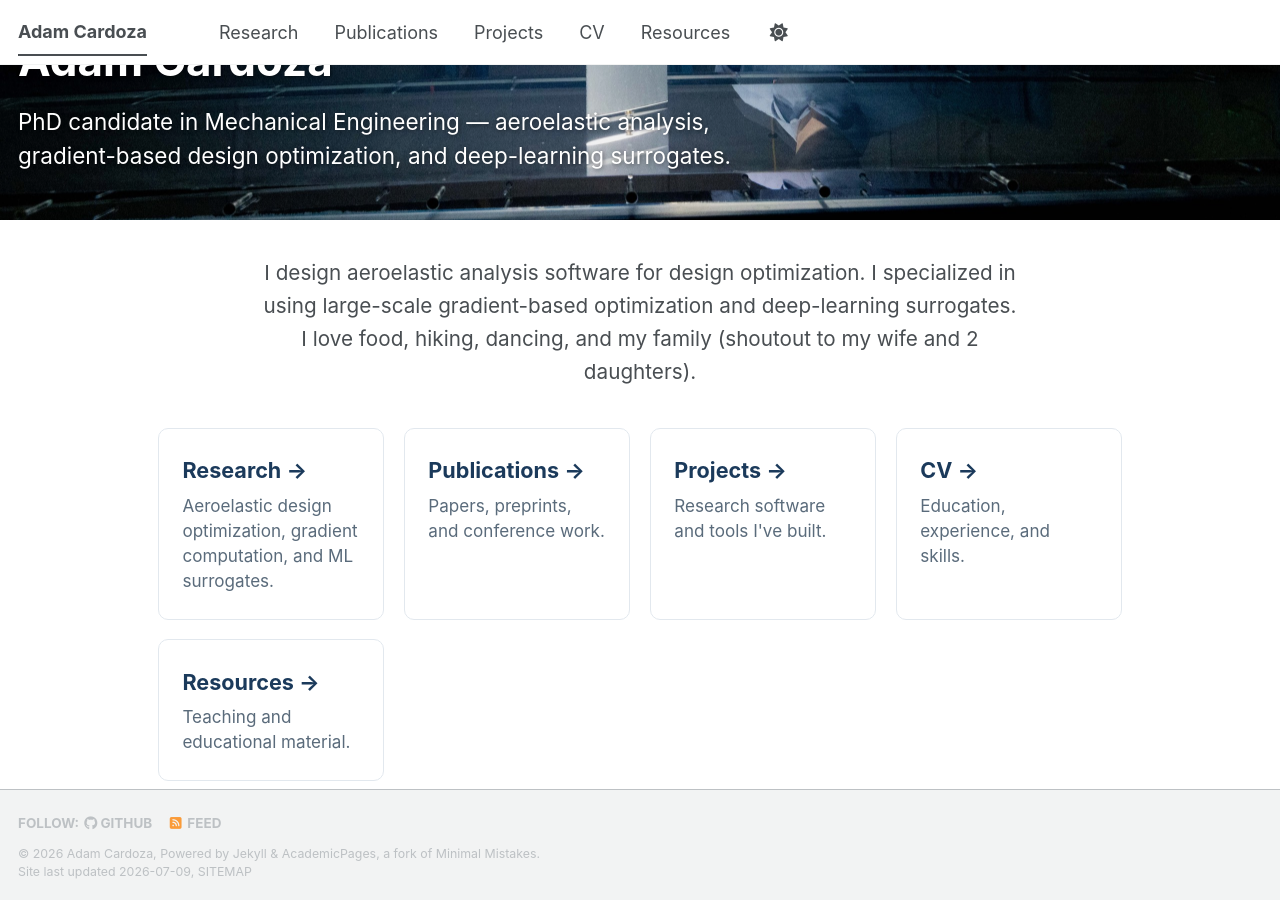
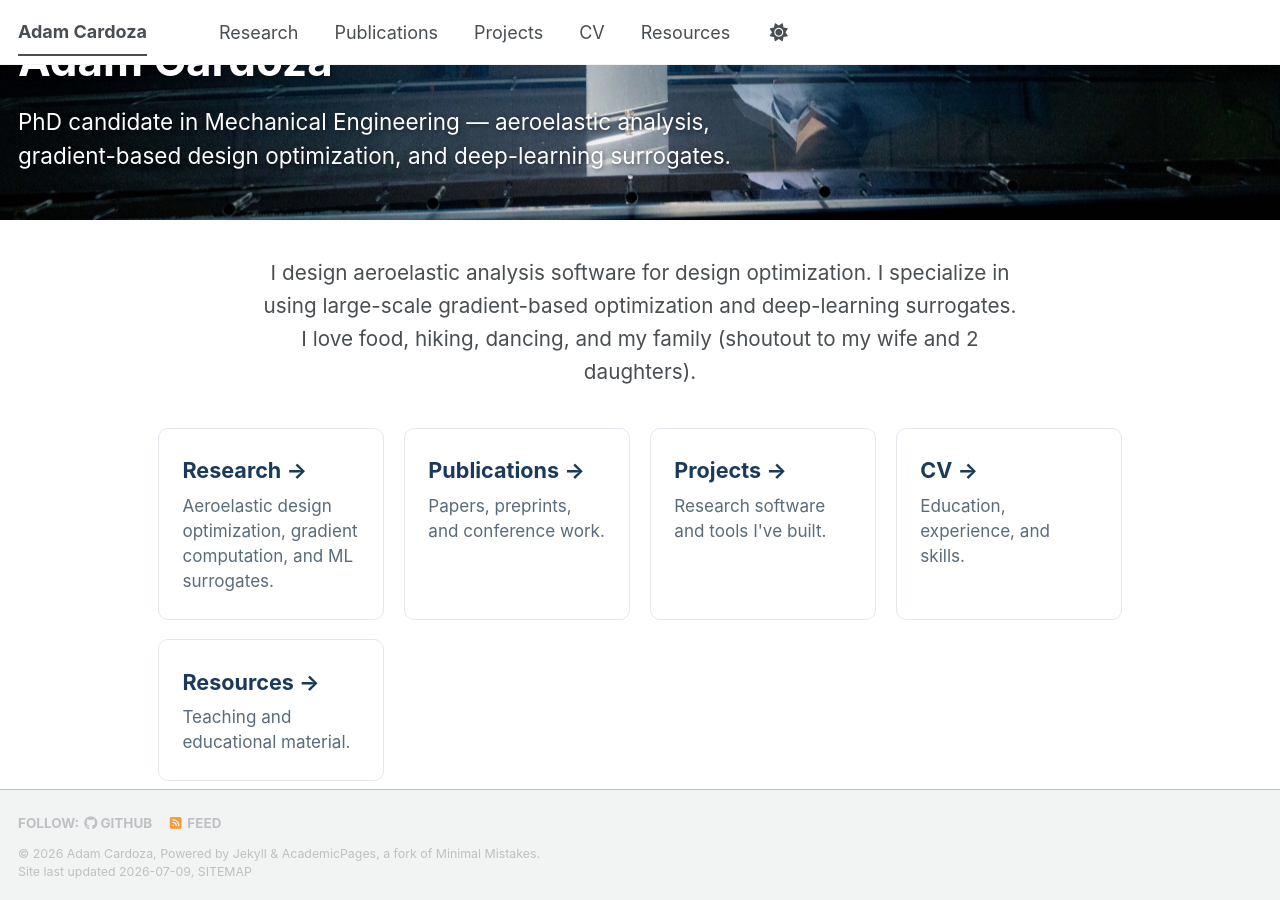
Before and after one commit to Cardoza2/cardoza2.github.io, a Jekyll site: the page built from _pages/about.md, in a window 1280 px wide and 900 px high, scrolled down 475 px. Built offline with Jekyll 4.4.1, drawn with Linux system fonts in a browser that asks for light colours; a style sheet for code colours, icons or effects is not loaded; part of the change alters nothing that is shown.

```diff
--- a/_config.yml
+++ b/_config.yml
@@ -24,11 +24,11 @@ author:
   # Biographic information
   avatar           : "profile.jpg"
   name             : "Adam Cardoza"
-  pronouns         : # example: "she/her"
+  pronouns         : "he/him"
   bio              : "PhD candidate in Mechanical Engineering — aeroelastic analysis, gradient-based design optimization, and deep-learning surrogates."
   location         : "Provo, UT"          # TODO: confirm
   employer         : "Brigham Young University"   # TODO: confirm
-  uri              : "https://cardozaresearch.com"
+  uri              : # "https://cardozaresearch.com"
   email            : "adam.cardoza@byu.edu"
 
   # Academic websites
@@ -37,11 +37,11 @@ author:
   googlescholar    : # TODO: your Google Scholar profile URL
   inspire-hep      : # URL
   impactstory      : # URL
-  orcid            : # TODO: your ORCID URL, e.g. https://orcid.org/0000-0000-0000-0000
+  orcid            : "https://orcid.org/0009-0006-5342-4028"
   semantic         : # URL
   ssrn             : # URL
   pubmed           : # URL
-  researchgate     : # URL
+  researchgate     : "https://www.researchgate.net/profile/Adam-Cardoza"
   scopus           : # URL
   zotero           : # URL
 
@@ -65,7 +65,7 @@ author:
   keybase          : # Username
   instagram        : # Username
   lastfm           : # Username
-  linkedin         : # TODO: your LinkedIn username (the part after /in/)
+  linkedin         : "adamicardoza"
   mastodon         : # URL
   medium           : # URL
   pinterest        : # Username
--- a/_pages/about.md
+++ b/_pages/about.md
@@ -67,7 +67,7 @@ header:
 
 <div class="landing-intro" markdown="1">
 
-I design aeroelastic analysis software for design optimization. I specialized in using
+I design aeroelastic analysis software for design optimization. I specialize in using
 large-scale gradient-based optimization and deep-learning surrogates.
 I love food, hiking, dancing, and my family (shoutout to my wife and 2 daughters).
 
```
